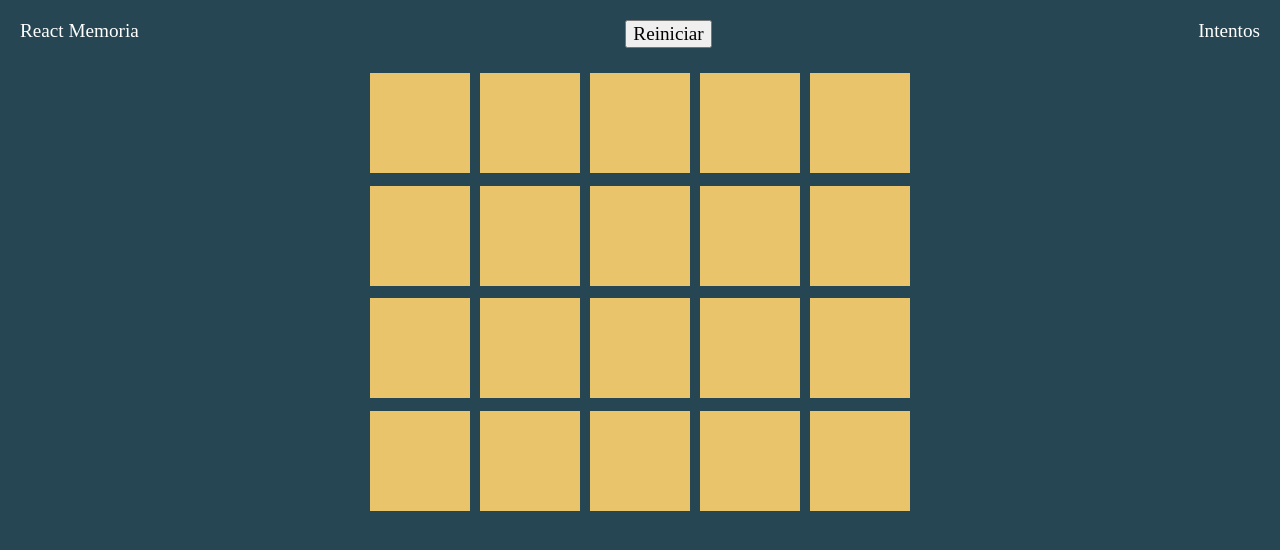
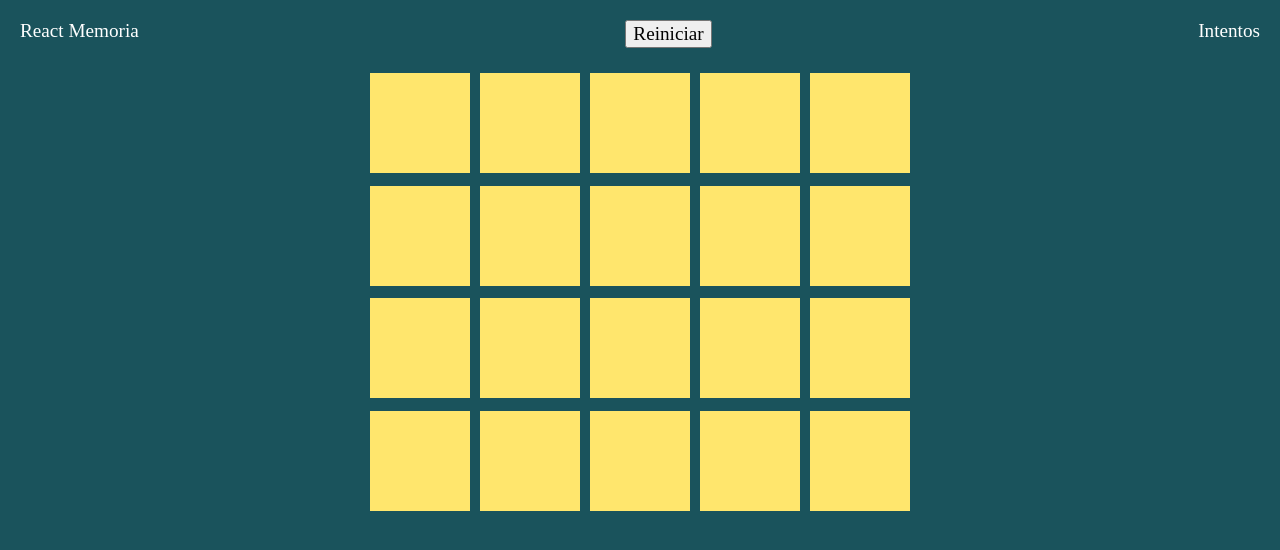
Before and after one commit to gutierreznestor/react-training, a React (Create React App) app: page / in a window 1280 px wide. Shown: the top 550 px of the page. Built offline with nearby package versions, Linux system fonts and the light colour scheme.

Commit message:
Fontawesome library and React card flip.

```diff
--- a/package.json
+++ b/package.json
@@ -7,6 +7,7 @@
     "@testing-library/react": "^9.5.0",
     "@testing-library/user-event": "^7.2.1",
     "react": "^16.13.1",
+    "react-card-flip": "^1.0.10",
     "react-dom": "^16.13.1",
     "react-scripts": "3.4.1"
   },
--- a/public/index.html
+++ b/public/index.html
@@ -13,6 +13,7 @@
     <link rel="manifest" href="%PUBLIC_URL%/manifest.json" />
     <title>Memory Game</title>
     <link rel="stylesheet" href="https://cdnjs.cloudflare.com/ajax/libs/normalize/8.0.1/normalize.min.css">
+    <script src="https://kit.fontawesome.com/185484aae3.js" crossorigin="anonymous"></script>
   </head>
   <body>
     <noscript>You need to enable JavaScript to run this app.</noscript>
--- a/src/App.css
+++ b/src/App.css
@@ -1,6 +1,7 @@
 :root {
-  --bg-color: #264653;
-  --item-color: #e9c46a;
+  --bg-color: #1A535C;
+  --bg-item: #ffe66d;
+  --bg-item-2: #ff6b6b;
 }
 
 .App {
--- a/src/components/item/Item.css
+++ b/src/components/item/Item.css
@@ -1,7 +1,26 @@
 .item {
-    background-color: var(--item-color);
+    background-color: var(--bg-item);
     flex-grow: 1;
     width: 100px;
     height: 100px;
     margin: 5px;
 }
+
+.item:hover {
+    cursor: pointer;
+}
+
+.icon {
+    background-color: var(--bg-item-2);
+    width: 100px;
+    height: 100px;
+    margin: 5px;
+    display: flex;
+    justify-content: center;
+    align-content: center;
+    padding: auto 0;
+}
+
+.icon:hover {
+    cursor: pointer;
+}
--- a/src/components/item/Item.js
+++ b/src/components/item/Item.js
@@ -1,9 +1,18 @@
-import React from 'react';
+import React, {useState} from 'react';
 import './Item.css';
+import ReactCardFlip from 'react-card-flip';
 
 const Item = () => {
-
-    return (<div className="item"></div>)
+    const [isFlipped, setIsFlipped] = useState(false);
+    return (<div>
+        <ReactCardFlip isFlipped={isFlipped} >
+            <div className="item" onClick={() => setIsFlipped(!isFlipped)}>
+            </div>
+            <div className="icon" onClick={() => setIsFlipped(!isFlipped)}>
+                <i className="fas fa-headphones fa-5x"></i>
+            </div>
+        </ReactCardFlip>
+    </div>)
 }
 
 export default Item;
```
Also changed, not shown: 1 other file (tests, documents, lock files or other folders).
